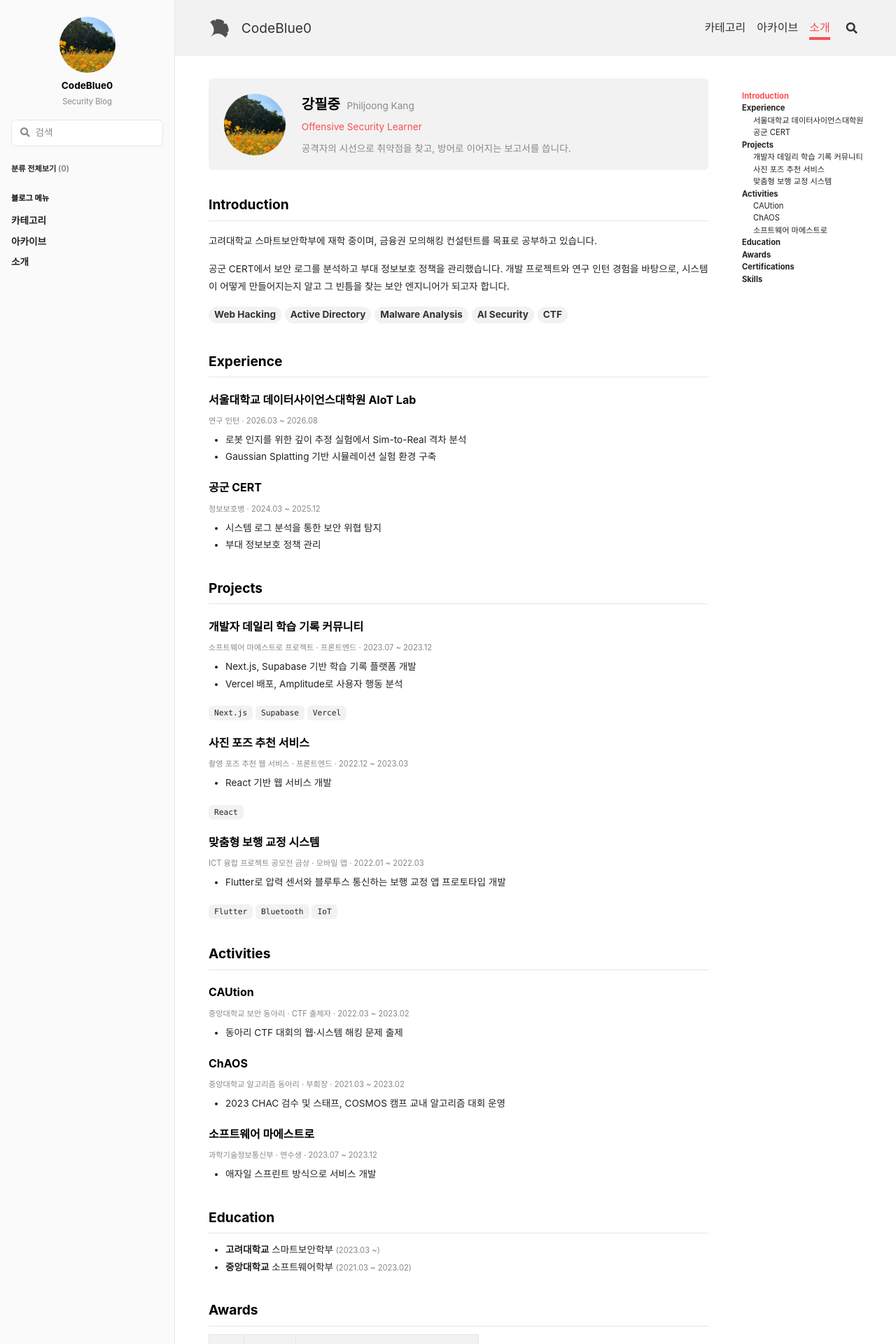
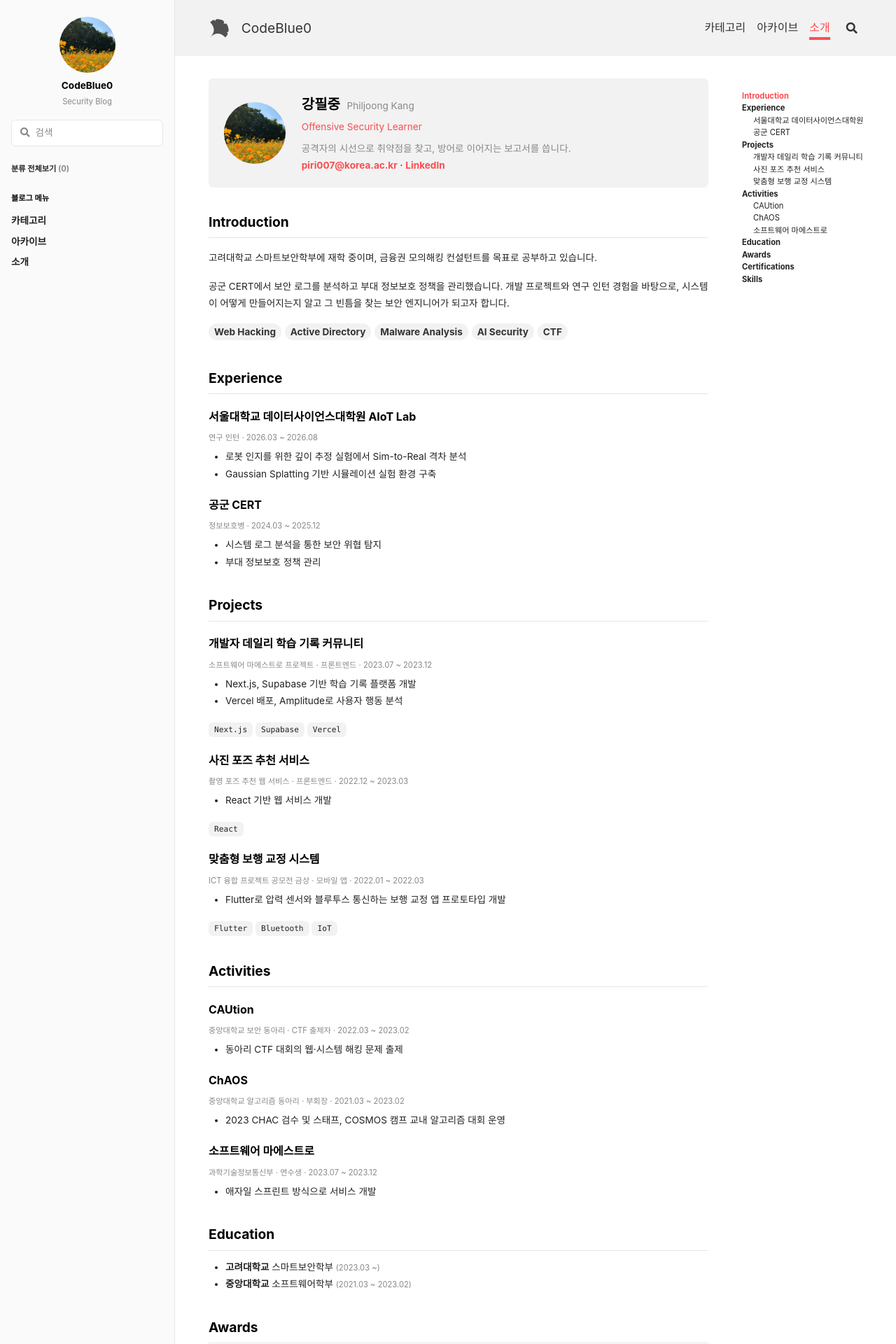
Before and after one commit to CodeBlue0/codeblue0.github.io, a Jekyll site: the page built from about.html, in a window 1280 px wide. Shown: the top 1920 px of the page at 70% size. Built offline with Jekyll 4.4.1, drawn with Linux system fonts in a browser that asks for light colours; nearby versions of some CDN libraries.

Commit message:
Add email and LinkedIn to About profile

```diff
--- a/_data/profile.yml
+++ b/_data/profile.yml
@@ -4,6 +4,8 @@ name: 강필중
 name_en: Philjoong Kang
 role: Offensive Security Learner
 tagline: 공격자의 시선으로 취약점을 찾고, 방어로 이어지는 보고서를 씁니다.
+email: piri007@korea.ac.kr
+linkedin: https://www.linkedin.com/in/philjoong-kang/
 
 about:
   - 고려대학교 스마트보안학부에 재학 중이며, 금융권 모의해킹 컨설턴트를 목표로 공부하고 있습니다.
--- a/about.html
+++ b/about.html
@@ -38,6 +38,7 @@ key: page-about
     <p class="about-card__name">{{ p.name }} <span>{{ p.name_en }}</span></p>
     <p class="about-card__role">{{ p.role }}</p>
     <p class="about-card__tagline">{{ p.tagline }}</p>
+    <p><a href="mailto:{{ p.email | escape }}">{{ p.email | escape }}</a> · <a href="{{ p.linkedin | escape }}">LinkedIn</a></p>
   </div>
 </div>
 
```
